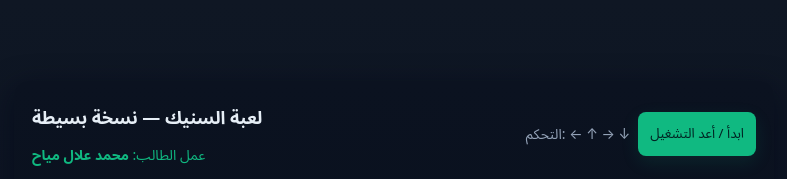
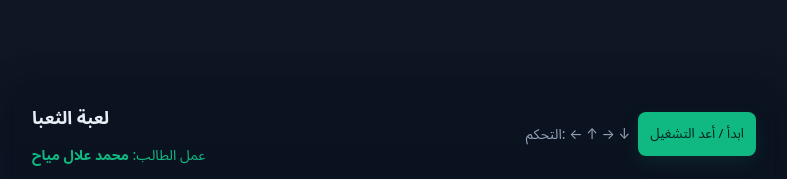
Before and after one commit to mohamedallalx/f2, a plain HTML site: page index.htm in a window 1280 px wide. Shown: the top 179 px of the page, without its empty margins (246-1033 px from the left). Drawn offline with Linux system fonts and the light colour scheme.

Commit message:
Update index.htm

```diff
--- a/index.htm
+++ b/index.htm
@@ -12,7 +12,7 @@
   <div class="card">
     <header>
       <div>
-        <h1>لعبة السنيك — نسخة بسيطة</h1>
+        <h1>لعبة الثعبا</h1>
         <div class="student">عمل الطالب: <strong>محمد علال مياح</strong></div>
       </div>
 
```
